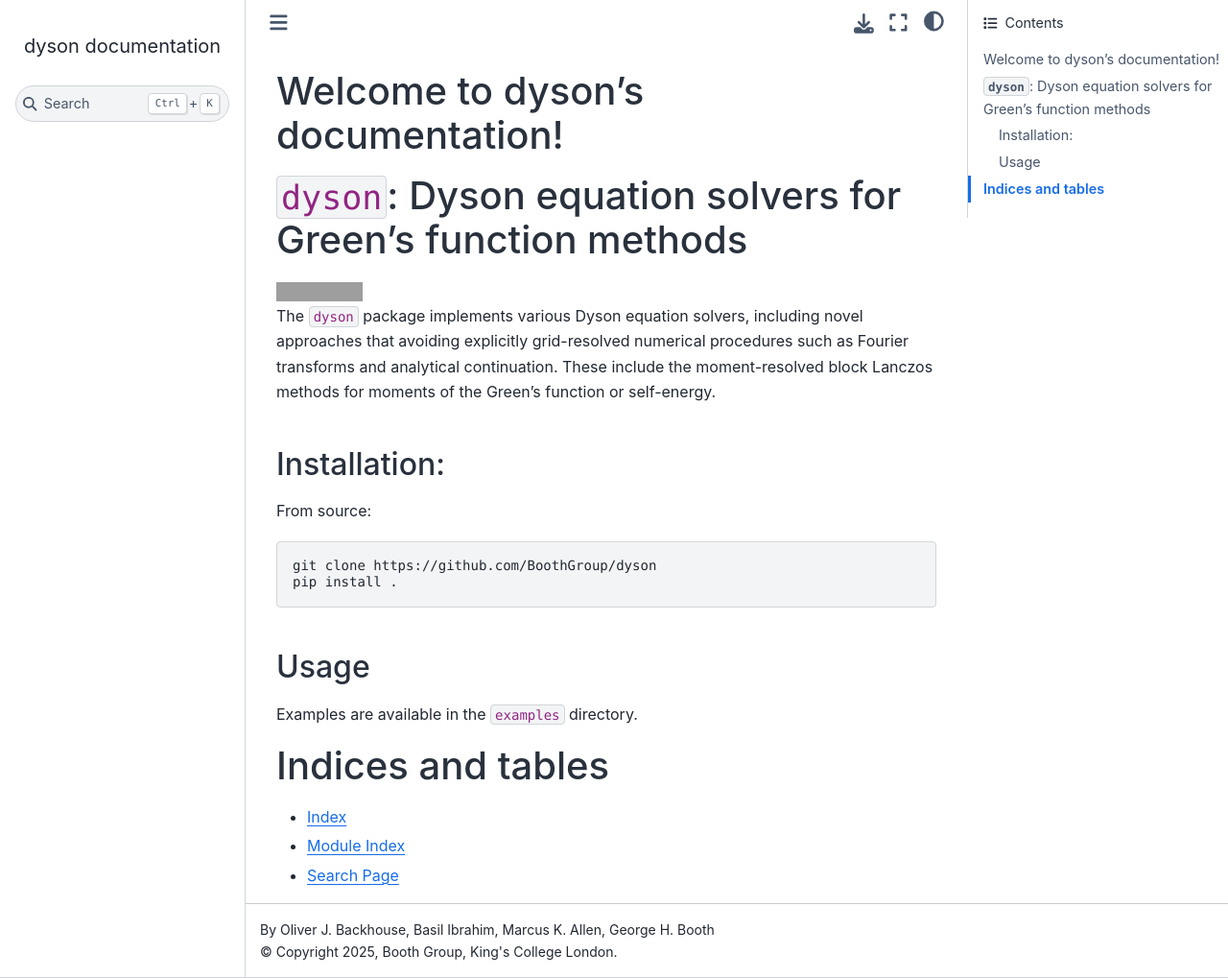
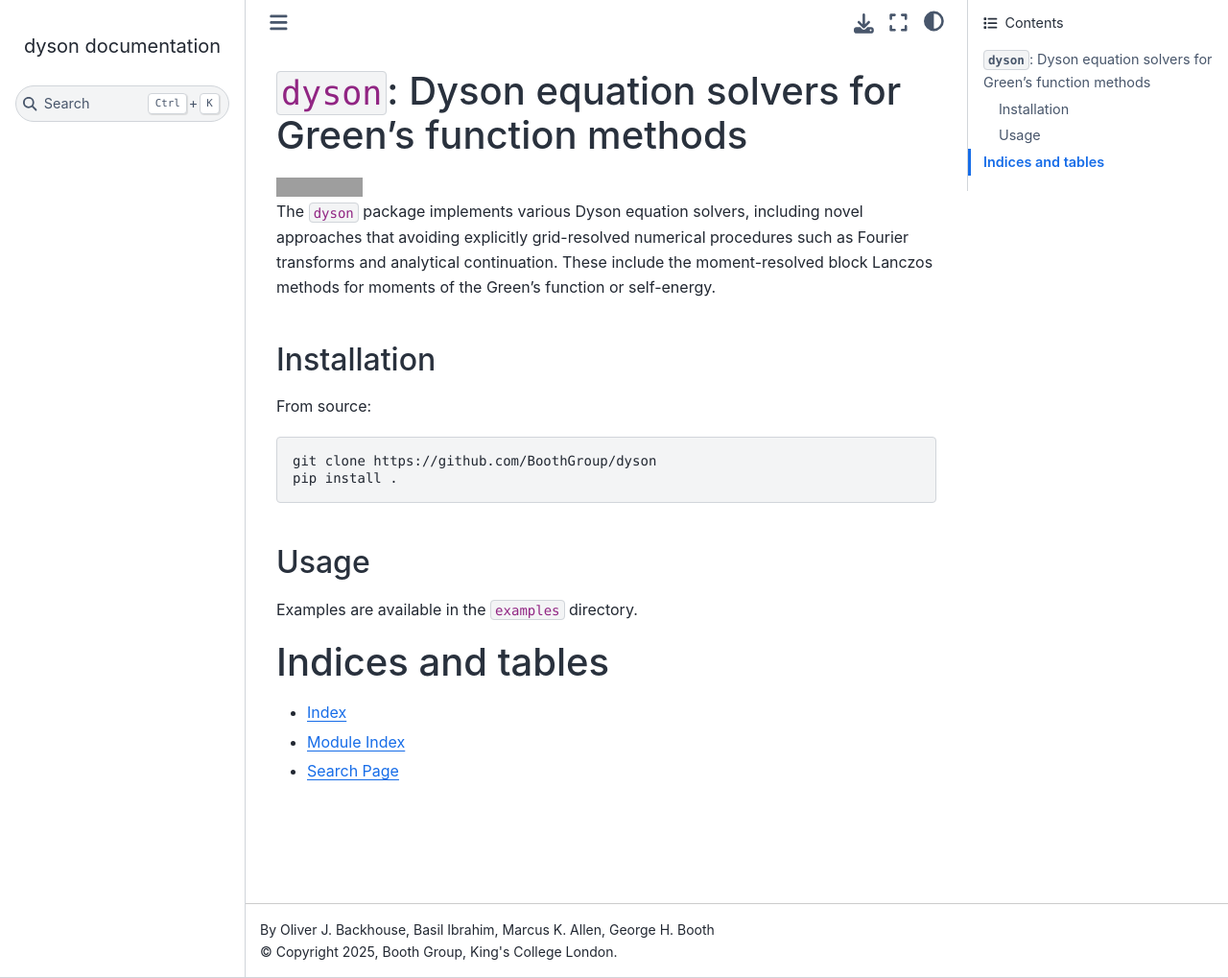
Before and after one commit to BoothGroup/dyson, a Sphinx documentation site: the page built from docs/source/index.rst, in a window 1280 px wide and 1019 px high. Shown: the whole window at 96% size. Built offline with Sphinx 7.4.7 and the Sphinx Book theme 1.1.4, drawn with Linux system fonts in a browser that asks for light colours; pages that are not in the unit, such as notebooks, are missing from menus; grey boxes are pictures that could not be loaded.

Commit message:
Adjust spacing

```diff
--- a/README.md
+++ b/README.md
@@ -5,7 +5,7 @@
 The `dyson` package implements various Dyson equation solvers, including novel approaches that avoiding explicitly grid-resolved numerical procedures such as Fourier transforms and analytical continuation.
 These include the moment-resolved block Lanczos methods for moments of the Green's function or self-energy.
 
-### Installation:
+### Installation
 
 From source:
 
--- a/docs/source/index.rst
+++ b/docs/source/index.rst
@@ -2,9 +2,6 @@
    sphinx-quickstart on Sat Jul 19 19:21:09 2025.
    You can adapt this file completely to your liking, but it should at least
    contain the root `toctree` directive.
-
-Welcome to dyson's documentation!
-=================================
 
 .. mdinclude:: ../../README.md
 
```
